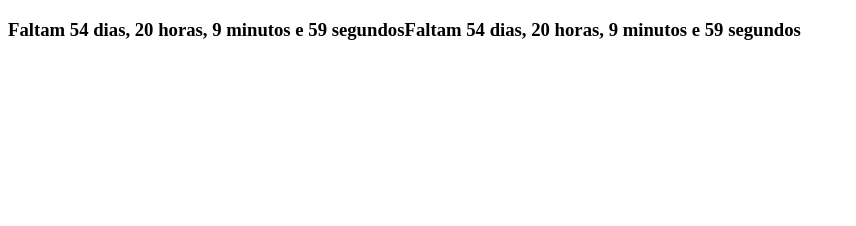
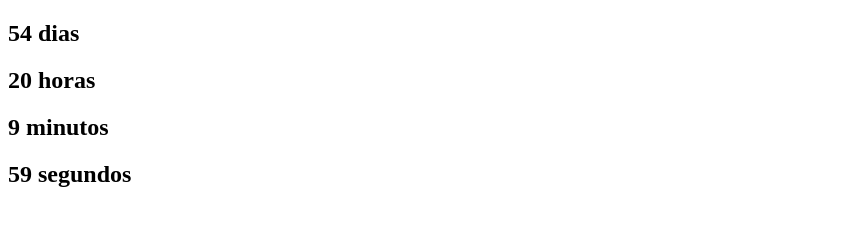
Before and after one commit to GusChenn/quanto-tempo-falta, a website: page express/index.html in a window 1280 px wide. Shown: the whole page, without its empty margins (0-856 px from the left). Drawn offline with Linux system fonts and the light colour scheme.

Commit message:
Create time calculation

```diff
--- a/express/index.html
+++ b/express/index.html
@@ -8,7 +8,10 @@
   </head>
   <body>
     <div>
-      <h3 id="quantityContainer"></h3>
+      <h2 class="quantityContainer"></h2>
+      <h2 class="quantityContainer"></h2>
+      <h2 class="quantityContainer"></h2>
+      <h2 class="quantityContainer"></h2>
     </div>
   </body>
 </html>
--- a/express/main.js
+++ b/express/main.js
@@ -10,11 +10,14 @@ const minutos = Math.floor(delta / 60) % 60;
 delta -= minutos * 60;
 const segundos = delta % 60;
 
-const texto = `Faltam ${dias} dias, ${horas} horas, ${minutos} minutos e ${segundos.toFixed(
-  0
-)} segundos`;
+const textoDias = `${dias} dias`;
+const textoHoras = `${horas} horas`;
+const textoMinutos = `${minutos} minutos`;
+const textoSegundos = `${segundos.toFixed(0)} segundos`;
+const conteudos = [textoDias, textoHoras, textoMinutos, textoSegundos];
 
-const quantityContainer = document.getElementById("quantityContainer");
+const quantityContainer = document.getElementsByClassName("quantityContainer");
 
-quantityContainer.append(texto);
-quantityContainer.append(texto);
+conteudos.forEach((conteudo, index) => {
+  quantityContainer.item(index).append(conteudo)
+})
```
